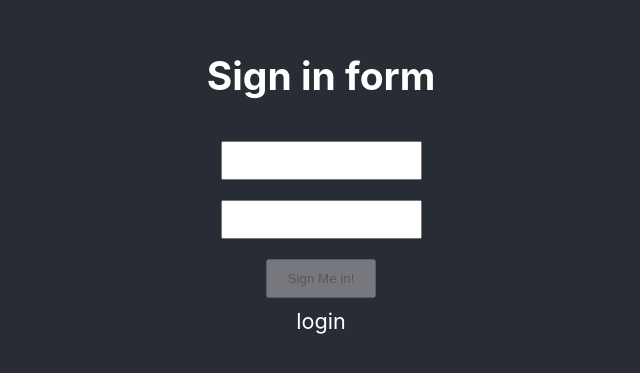
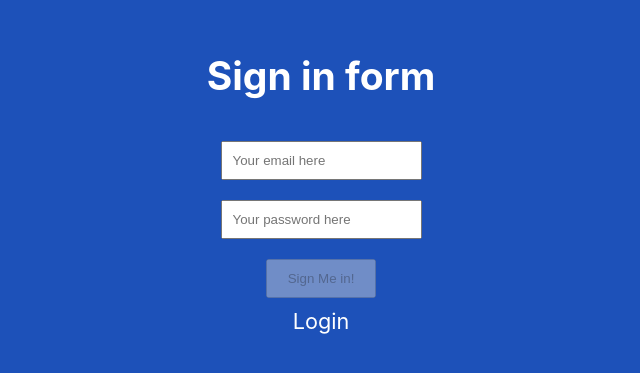
Before and after one commit to Mrmckney/s3-react-app, a React (Create React App) app: page /login in a window 1280 px wide. Shown: the part 223-596 px from the top of the page, without its empty margins (319-959 px from the left). Built offline with nearby package versions, Linux system fonts and the light colour scheme.

Commit message:
added localstorage

```diff
--- a/src/App.css
+++ b/src/App.css
@@ -2,19 +2,8 @@
   text-align: center;
 }
 
-.App-logo {
-  height: 40vmin;
-  pointer-events: none;
-}
-
-@media (prefers-reduced-motion: no-preference) {
-  .App-logo {
-    animation: App-logo-spin infinite 20s linear;
-  }
-}
-
 .App-header {
-  background-color: #282c34;
+  background-color: #1d51b9;
   min-height: 100vh;
   display: flex;
   flex-direction: column;
@@ -22,19 +11,6 @@
   justify-content: center;
   font-size: calc(10px + 2vmin);
   color: white;
-}
-
-.App-link {
-  color: #61dafb;
-}
-
-@keyframes App-logo-spin {
-  from {
-    transform: rotate(0deg);
-  }
-  to {
-    transform: rotate(360deg);
-  }
 }
 
 body {
--- a/src/Login.js
+++ b/src/Login.js
@@ -2,7 +2,7 @@ import React, { useState } from 'react'
 
 export default function Login() {
   const [user, setUser] = useState({})
-  const [status, setStatus] = useState('login')
+  const [status, setStatus] = useState('Login')
 
   const handleUserForm = e => {
     setUser({ ...user, [e.target.name]: e.target.value })
@@ -26,14 +26,20 @@ export default function Login() {
       <input
         type='email'
         name='email'
+        placeholder="Your email here"
         onChange={handleUserForm}
       />
       <input
         type='password'
         name='password'
+        placeholder="Your password here"
         onChange={handleUserForm}
       />
-      <button type='submit' onClick={handleUserLogin} disabled={user.email && user.password ? false : true}>
+      <button
+        type='submit'
+        onClick={handleUserLogin}
+        disabled={user.email && user.password ? false : true}
+      >
         Sign Me in!
       </button>
       <small>{status}</small>
--- a/src/Signup.js
+++ b/src/Signup.js
@@ -20,11 +20,10 @@ export default function Signup() {
       },
       body: JSON.stringify(user),
     })
-      .then(response => response.json())
-      .then(data => console.log('Success: ', data))
+      .then(rawData => rawData.json())
+      .then(data => localStorage.setItem('user', JSON.stringify(data)))
+      .then(() => window.location.reload(false))
       .catch(err => console.log(err))
-
-      window.location.reload(false)
   }
 
   const handleUserForm = e => {
@@ -55,7 +54,7 @@ export default function Signup() {
       <input
         type='password'
         name='password'
-        placeholder='your Password here'
+        placeholder='Your password here'
         onChange={handleUserForm}
       />
       <button
@@ -73,13 +72,20 @@ export default function Signup() {
         allUsers.map(eachUser => {
           return (
             <div key={eachUser._id}>
-              <span>{eachUser.fname}</span>
-              <span>{eachUser.lname}</span>
-              <span>{eachUser.email}</span>
+              <span> {eachUser.fname}</span>
+              <span> {eachUser.lname}</span>
+              <span> {eachUser.email}</span>
               <hr />
             </div>
           )
         })}
+      <button onClick={() => localStorage.clear()}>clear local storage</button>
+      <button
+        onClick={() => {
+        console.log(JSON.parse(localStorage.getItem('user')))
+      }}>
+        Get local storage
+      </button>
     </>
   )
 }
```
